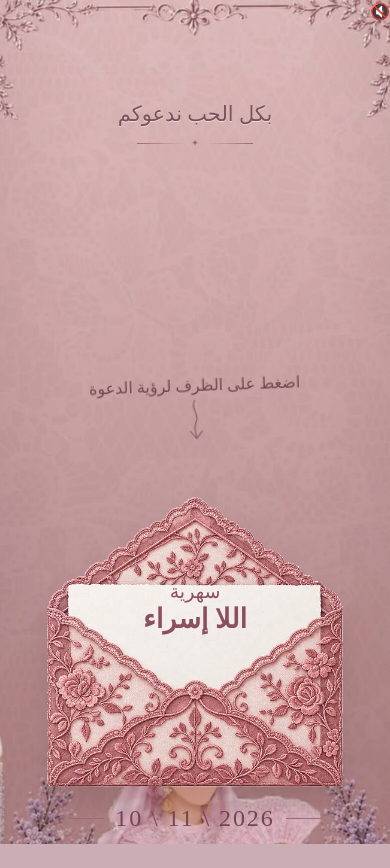
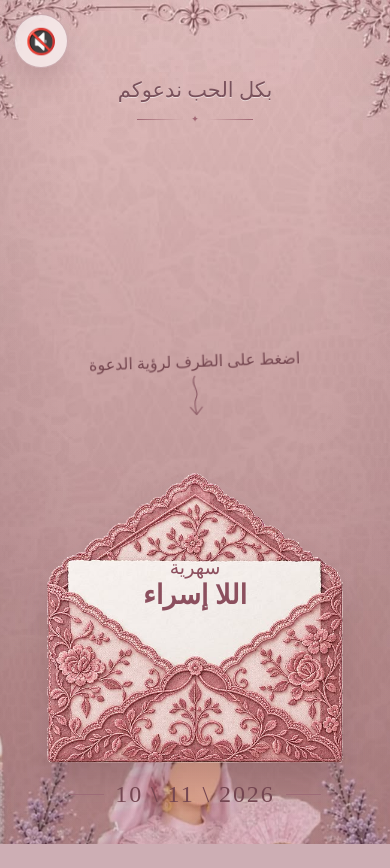
Before and after one commit to mt6424360-jpg/ESRAA, a React (Vite) app: page / in a window 390 px wide. After the commit the page ends 844 px from the top, so only its background shows below. Built offline with nearby package versions, Linux system fonts and the light colour scheme; the HTML template or start-up script is replaced by a standard one; a web font is replaced by a local one.

Commit message:
Increase the music toggle button size and style it as a floating control

```diff
--- a/src/index.css
+++ b/src/index.css
@@ -68,6 +68,40 @@
   font-size: clamp(21px, 5vw, 28px);
   text-shadow: 0 1px 0 rgb(255 255 255 / 0.5);
   transition: opacity 0.5s ease, transform 0.6s ease;
+}
+
+.music-toggle {
+  position: fixed;
+  top: 18px;
+  left: 18px;
+  z-index: 30;
+  display: grid;
+  width: 58px;
+  height: 58px;
+  place-items: center;
+  border: 1px solid rgb(144 88 100 / 0.4);
+  border-radius: 50%;
+  color: #724a56;
+  background: rgb(255 249 250 / 0.7);
+  box-shadow: 0 12px 24px rgb(97 56 67 / 0.18);
+  backdrop-filter: blur(6px);
+  transition: transform 0.2s ease, box-shadow 0.2s ease;
+}
+
+.music-toggle:hover {
+  transform: scale(1.05);
+  box-shadow: 0 14px 26px rgb(97 56 67 / 0.22);
+}
+
+.music-toggle:focus-visible {
+  outline: 2px solid #8f5362;
+  outline-offset: 2px;
+}
+
+.music-toggle span {
+  display: block;
+  font-size: 28px;
+  line-height: 1;
 }
 
 .ornament {
@@ -579,6 +613,17 @@
     padding-top: 75px;
   }
 
+  .music-toggle {
+    top: 14px;
+    left: 14px;
+    width: 54px;
+    height: 54px;
+  }
+
+  .music-toggle span {
+    font-size: 25px;
+  }
+
   .envelope-area {
     width: 100%;
     height: 475px;
```
